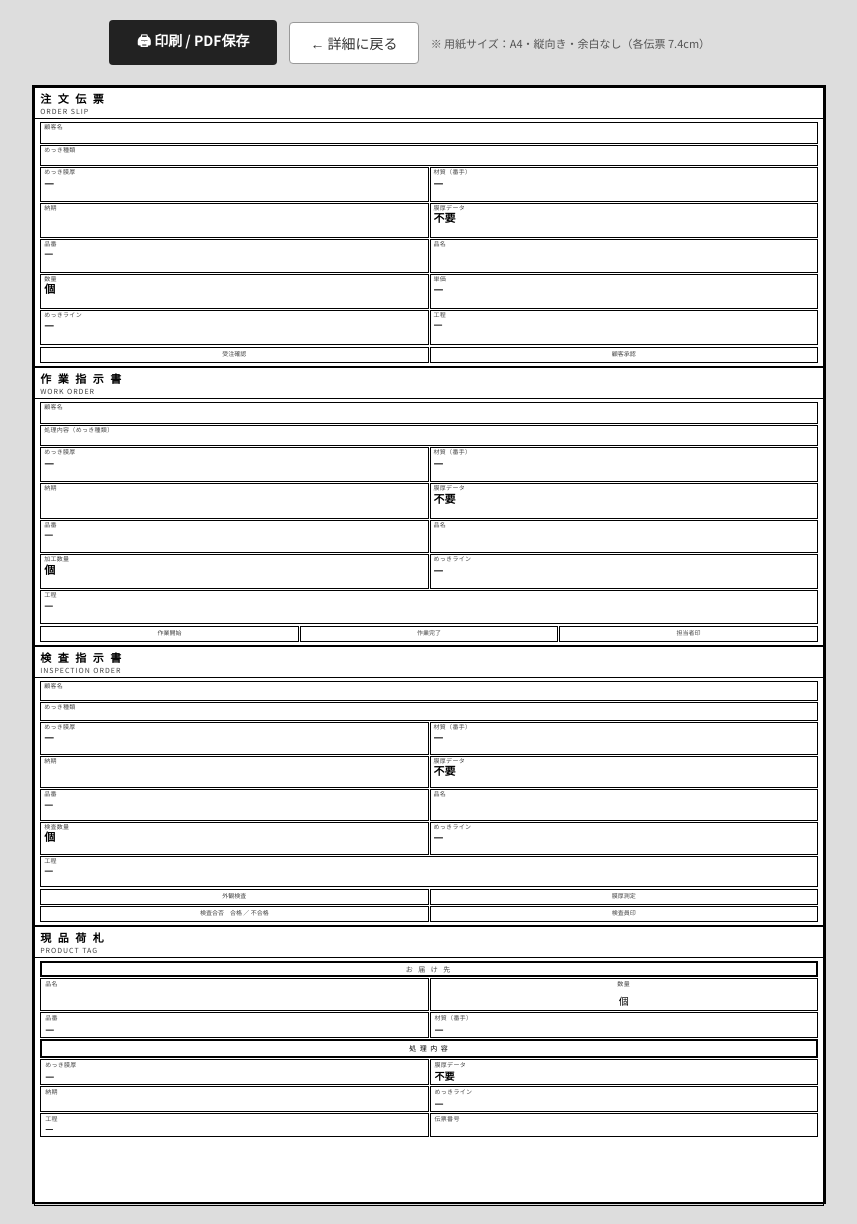
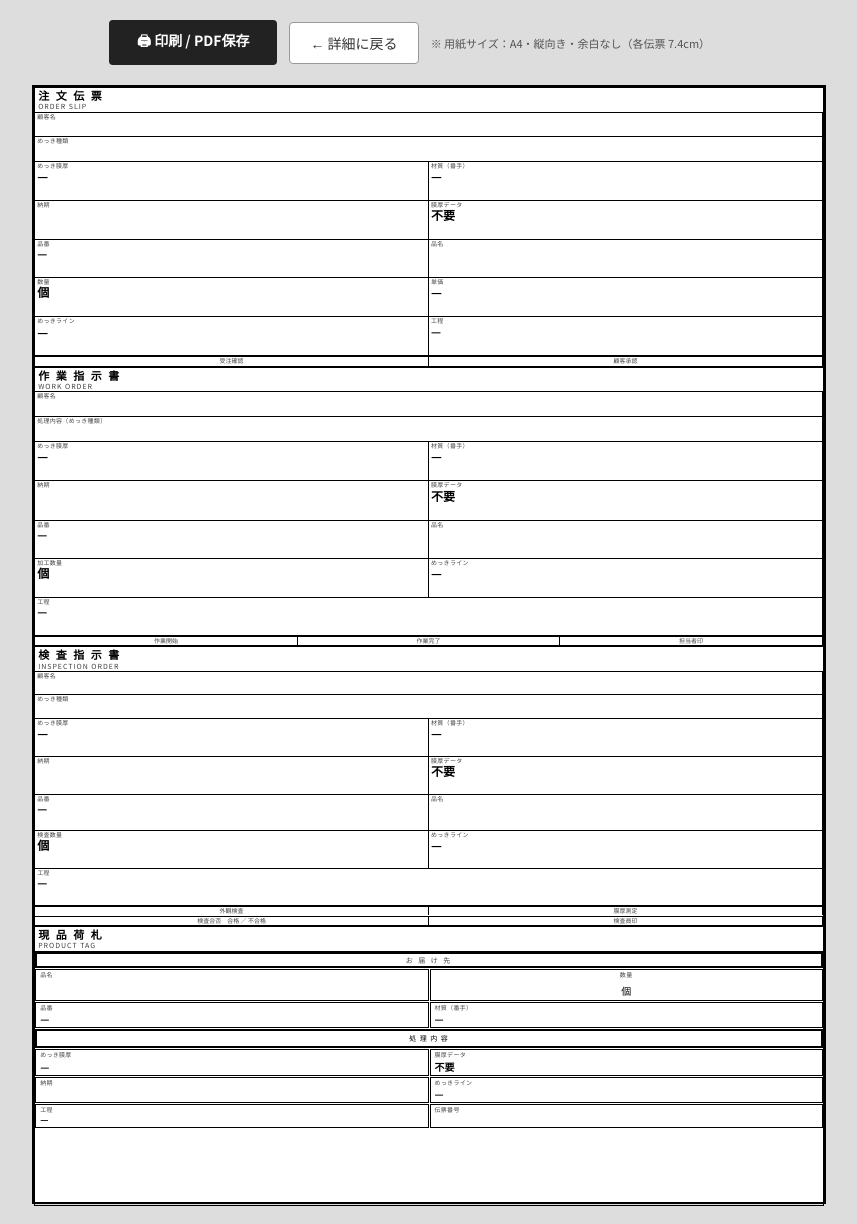
Before and after one commit to soken0113-arch/mekki-app-, a Flask app: template templates/print.html in a window 1280 px wide. Shown: the whole page, without its empty margins (211-1068 px from the left). Run offline with Flask 3, Linux system fonts and the light colour scheme; the template is opened without the code that fills it, so the values that code supplies are empty; some libraries are stand-ins or nearby versions.

Commit message:
印刷伝票の余白をなくし文字を大きく調整
padding/gap全てゼロに。field-value 11px→12px、
border重複を削除してスペースを最大活用。

Co-Authored-By: Claude Sonnet 4.6 <noreply@anthropic.com>

```diff
--- a/templates/print.html
+++ b/templates/print.html
@@ -62,7 +62,7 @@
     /* 各伝票セル */
     .slip {
       border: 1px solid #000;
-      padding: 3px 5px;
+      padding: 0;
       display: flex;
       flex-direction: column;
       overflow: hidden;
@@ -75,30 +75,32 @@
       justify-content: space-between;
       background: #fff;
       color: #000;
-      padding: 2px 5px;
-      margin: -3px -5px 3px;
+      padding: 1px 3px;
       border-bottom: 1px solid #000;
     }
     .slip-title {
       font-size: 11px;
       font-weight: 900;
       letter-spacing: 2px;
+      line-height: 1.2;
     }
     .slip-sub {
       font-size: 7px;
       opacity: 0.75;
       letter-spacing: 1px;
+      line-height: 1.2;
     }
     .order-no {
       font-size: 9px;
       letter-spacing: 0.5px;
       opacity: 0.85;
+      line-height: 1.2;
     }
 
     /* フィールドグリッド */
     .fields {
       display: grid;
-      gap: 1px;
+      gap: 0;
       flex: 1;
     }
     .fields-2col { grid-template-columns: 1fr 1fr; }
@@ -106,7 +108,9 @@
 
     .field {
       border: 1px solid #000;
-      padding: 0px 3px;
+      border-top: none;
+      border-left: none;
+      padding: 0 2px;
     }
     .field-label {
       font-size: 6px;
@@ -115,7 +119,7 @@
       line-height: 1.2;
     }
     .field-value {
-      font-size: 11px;
+      font-size: 12px;
       font-weight: 700;
       white-space: nowrap;
       overflow: hidden;
@@ -123,7 +127,7 @@
       line-height: 1.2;
     }
     .field-value-sm {
-      font-size: 10px;
+      font-size: 11px;
       font-weight: 700;
       line-height: 1.2;
     }
@@ -132,27 +136,30 @@
     .full { grid-column: 1 / -1; }
 
     /* めっき種類は強調 */
-    .field-mekki { border-width: 1px; }
-    .field-mekki .field-value { font-size: 12px; }
+    .field-mekki { border-width: 1px; border-top: none; border-left: none; }
+    .field-mekki .field-value { font-size: 13px; }
 
     /* 確認欄 */
     .check-row {
       display: grid;
-      gap: 1px;
-      margin-top: 2px;
+      gap: 0;
+      margin-top: 0;
     }
     .check-row-2 { grid-template-columns: 1fr 1fr; }
     .check-row-3 { grid-template-columns: 1fr 1fr 1fr; }
     .check-box {
       border: 1px solid #000;
-      padding: 1px 3px;
+      border-bottom: none;
+      border-left: none;
+      padding: 0 2px;
       text-align: center;
     }
     .check-label {
       font-size: 6px;
       color: #444;
       display: block;
-      margin-bottom: 3px;
+      margin-bottom: 1px;
+      line-height: 1.2;
     }
 
     /* ── 印刷スタイル ── */
```
